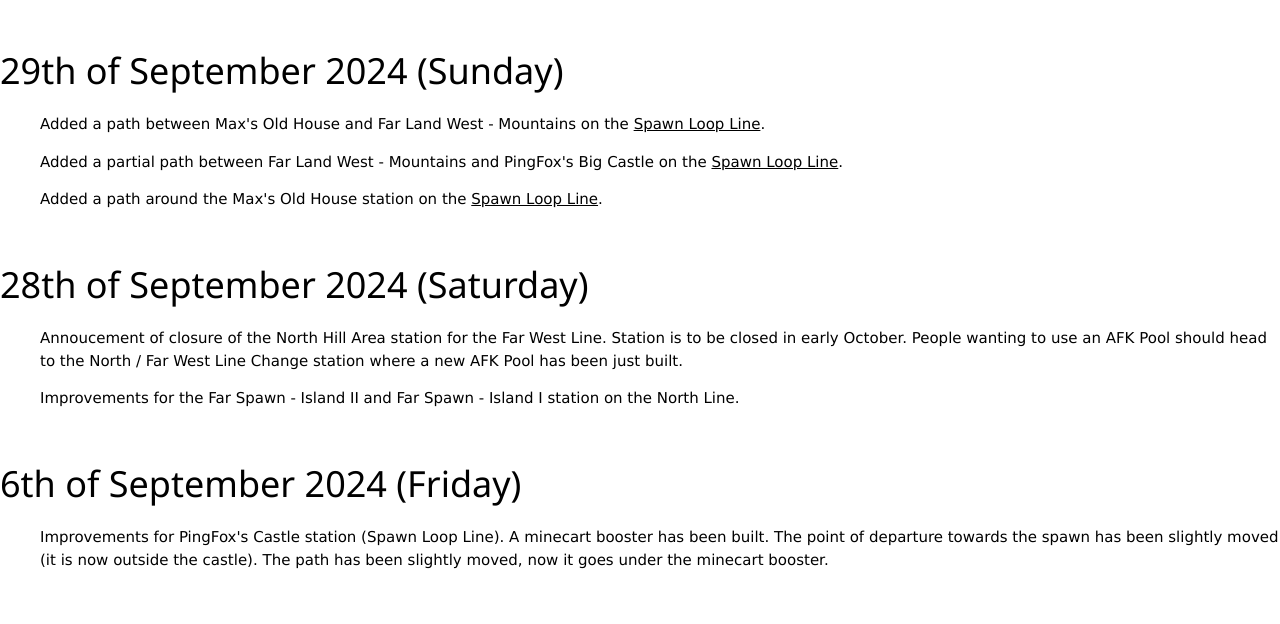
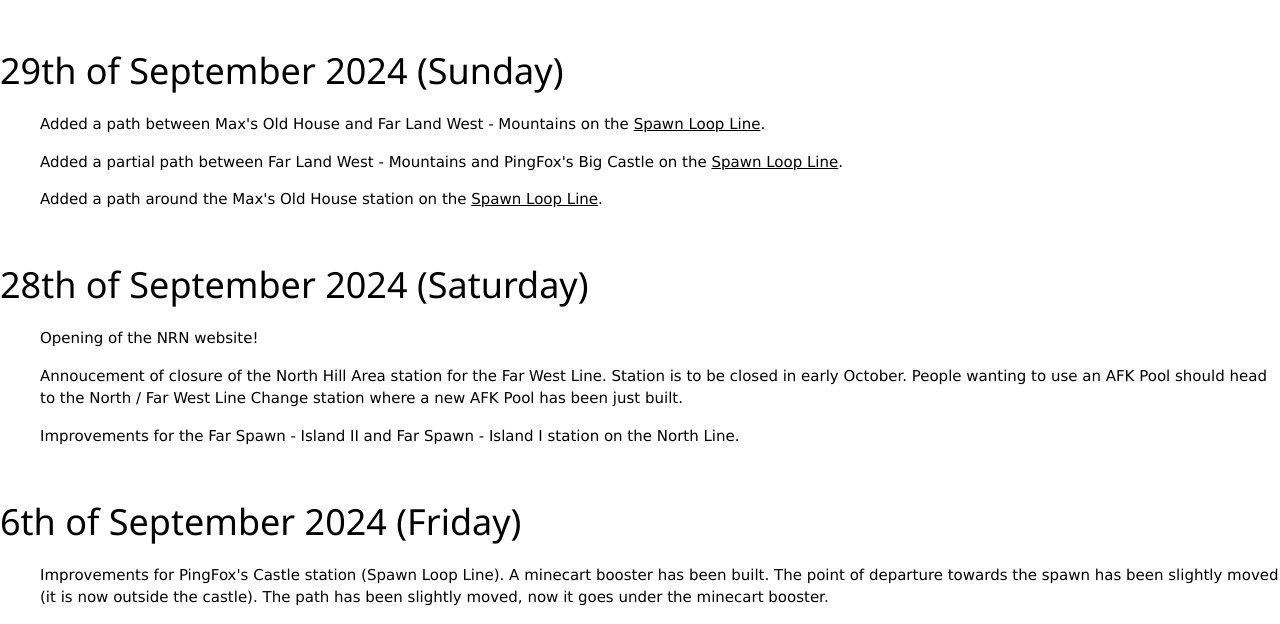
Before and after one commit to nrnwebsite/nrnwebsite.github.io, a plain HTML site: page news/index.html in a window 1280 px wide. Shown: the part 698-1322 px from the top of the page. Before the commit the page ends 1284 px from the top, so only its background shows below. Drawn offline with nearby package versions, Linux system fonts and the light colour scheme.

Commit message:
Update index.html

```diff
--- a/news/index.html
+++ b/news/index.html
@@ -40,6 +40,7 @@
   <ul>Added a path around the Max's Old House station on the <a href="/lines/spawnloopline">Spawn Loop Line</a>.</ul>
   <br>
   <h1>28th of September 2024 (Saturday)</h1>
+  <ul>Opening of the NRN website!</ul>
   <ul>Annoucement of closure of the North Hill Area station for the Far West Line. Station is to be closed in early October. People wanting to use an AFK Pool should head to the North / Far West Line Change station where a new AFK Pool has been just built.</ul>
   <ul>Improvements for the Far Spawn - Island II and Far Spawn - Island I station on the North Line.</ul>
   <br>
```
